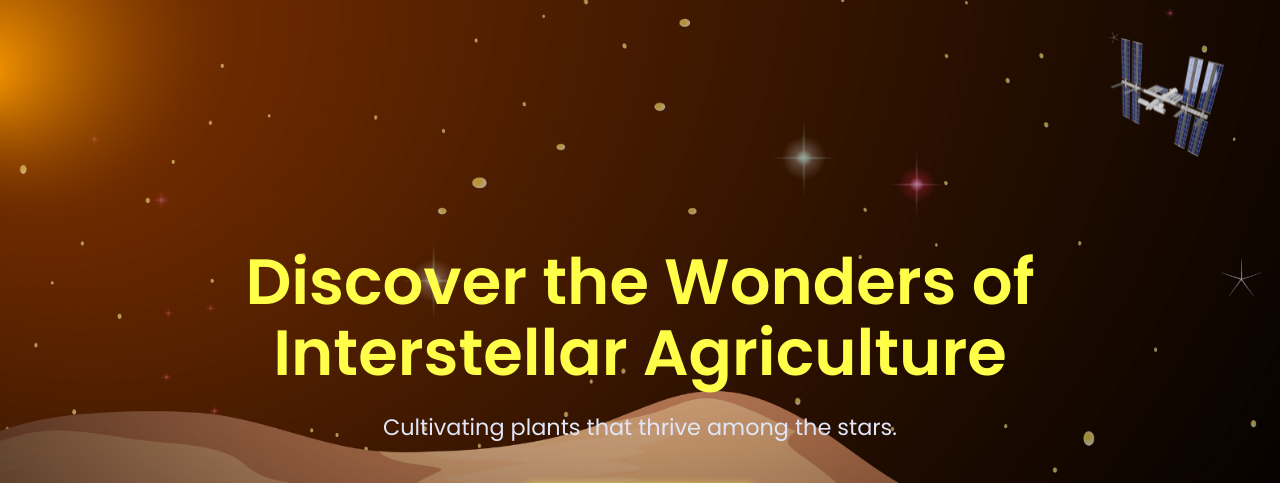
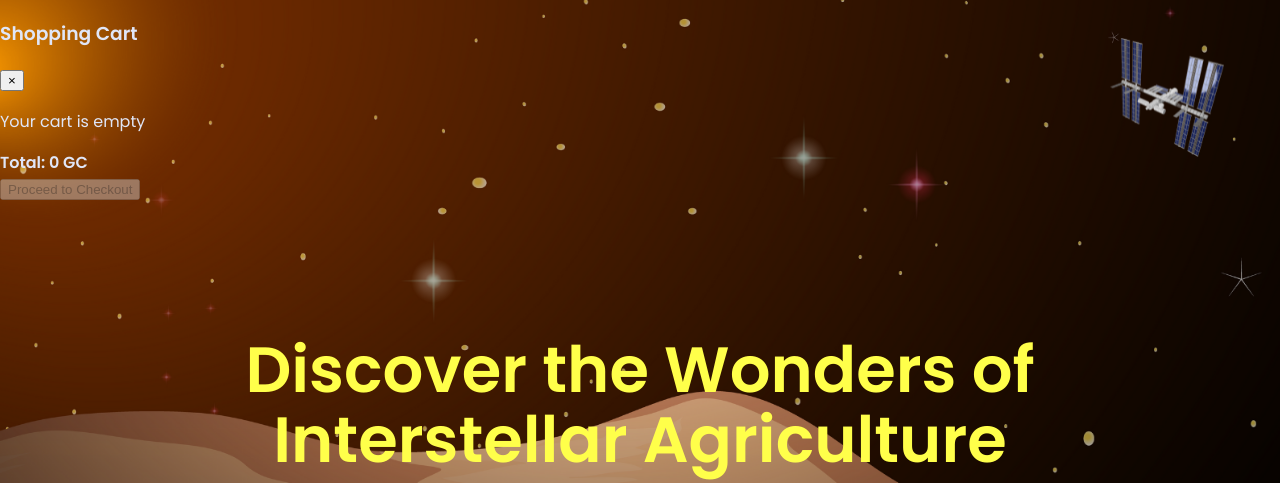
Before and after one commit to domadla/AD-SolarSoil, a PHP site: page /pages/home/index.php in a window 1280 px wide. Shown: the part 77-560 px from the top of the page. Run offline with PHP 8.4, Linux system fonts and the light colour scheme.

Commit message:
feat: Add shopping cart functionality to header with toggle button and cart sidebar

```diff
--- a/components/templates/header.component.php
+++ b/components/templates/header.component.php
@@ -26,6 +26,11 @@
             require_once UTILS_PATH . 'session.util.php';
 
             if (isUserLoggedIn()): ?>
+                <div class="header-actions">
+                    <button class="cart-toggle" onclick="toggleCart()" aria-label="Toggle shopping cart">
+                        <span class="cart-icon">🛒</span>
+                        <span class="cart-count" id="cartCount">0</span>
+                    </button>
                     <div class="user-dropdown">
                         <a href="#" class="user-link" onclick="toggleUserDropdown()">
                             <span class="user-icon">&#128100;</span>
@@ -35,6 +40,7 @@
                         <div class="user-dropdown-menu" id="userDropdown">
                             <a href="/auth/profile.php" class="dropdown-item">Profile</a>
                             <a href="/auth/logout.php" class="dropdown-item">Logout</a>
+                        </div>
                     </div>
                 </div>
             <?php else: ?>
@@ -52,4 +58,27 @@
             </button>
         </div>
     </header>
+
+    <!-- Cart Sidebar -->
+    <div class="cart-sidebar" id="cartSidebar">
+        <div class="cart-header">
+            <h3>Shopping Cart</h3>
+            <button class="cart-close" onclick="toggleCart()" aria-label="Close cart">×</button>
+        </div>
+        <div class="cart-content">
+            <div class="cart-items" id="cartItems">
+                <p class="empty-cart-message">Your cart is empty</p>
+            </div>
+            <div class="cart-footer">
+                <div class="cart-total">
+                    <strong>Total: <span id="cartTotal">0</span> GC</strong>
+                </div>
+                <button class="checkout-btn" onclick="checkout()" disabled id="checkoutBtn">
+                    Proceed to Checkout
+                </button>
+            </div>
+        </div>
+    </div>
+    <div class="cart-overlay" id="cartOverlay" onclick="toggleCart()"></div>
+
     <main></main>
```
Lines whose indentation alone changed are shown as unchanged.
